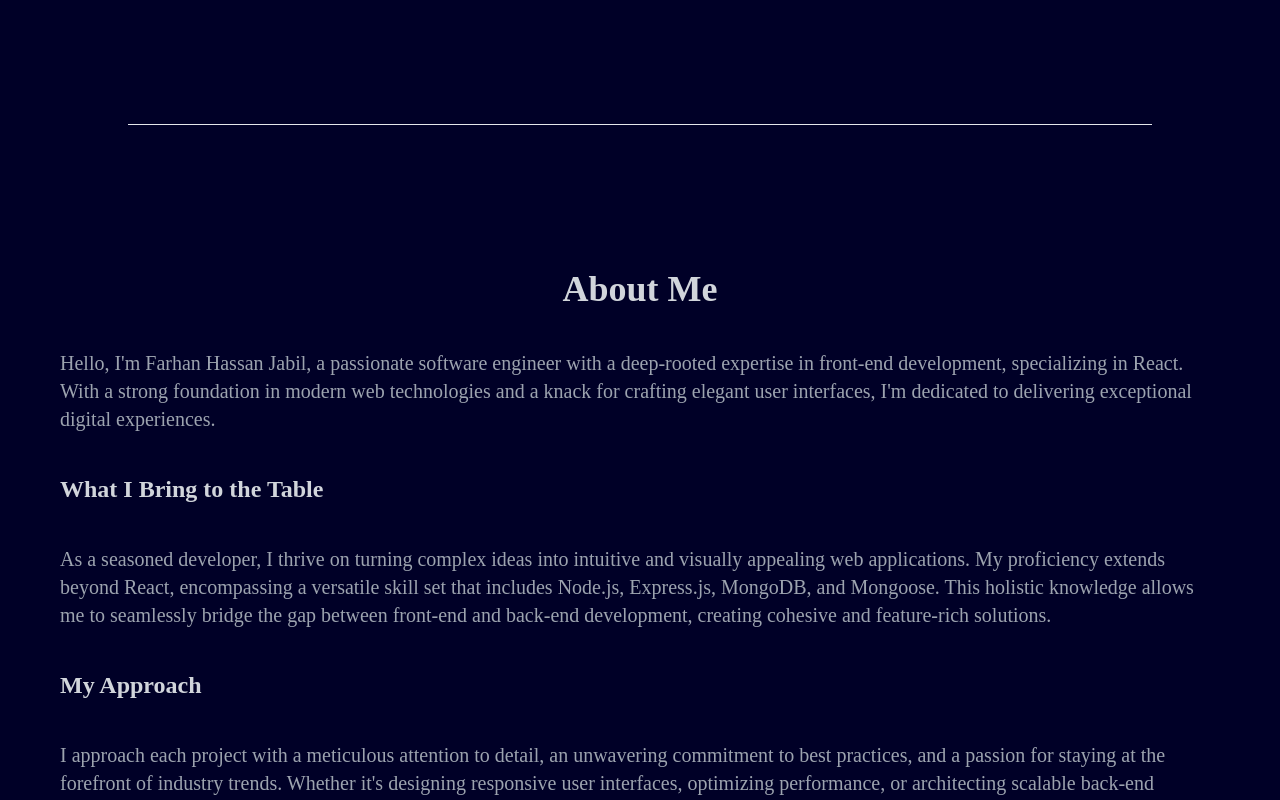
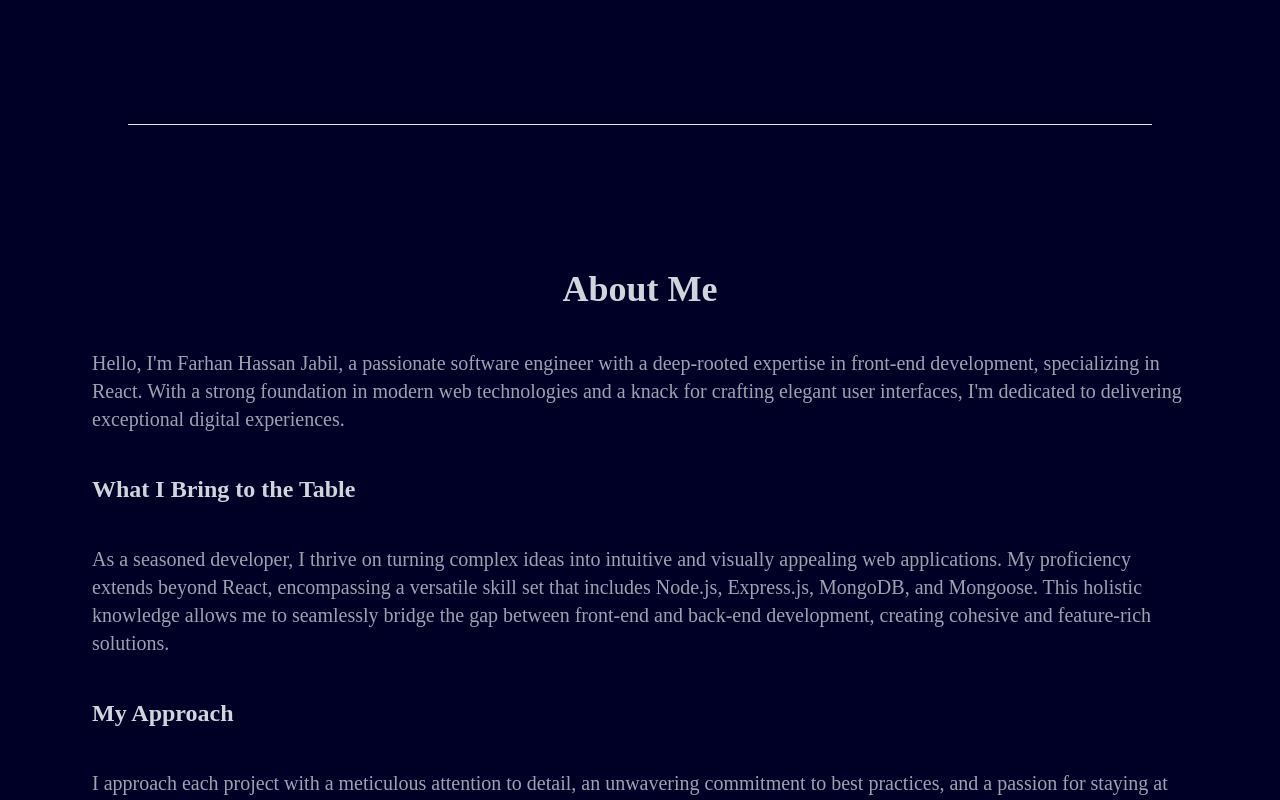
Before and after one commit to farhan-jabil/my-portfolio, a React (Create React App) app: page / in a window 1280 px wide. Shown: the part 460-1260 px from the top of the page. Built offline with nearby package versions, Linux system fonts and the light colour scheme.

Commit message:
fixing about

```diff
--- a/src/components/About.js
+++ b/src/components/About.js
@@ -4,9 +4,9 @@ export default function About() {
   return (
     <>
       <hr className="w-4/5 mx-auto" />
-      <section id="about" className="py-12 md:py-24 lg:py-28">
+      <section id="about" className="container py-12 md:py-24 lg:py-28">
         <div class="py-8 px-4 lg:px-8">
-          <div class="container mx-auto text-left space-y-10">
+          <div class="mx-auto text-left space-y-10">
             <h2 class="text-3xl lg:text-4xl font-semibold text-center text-gray-300 mb-4">
               About Me
             </h2>
```
